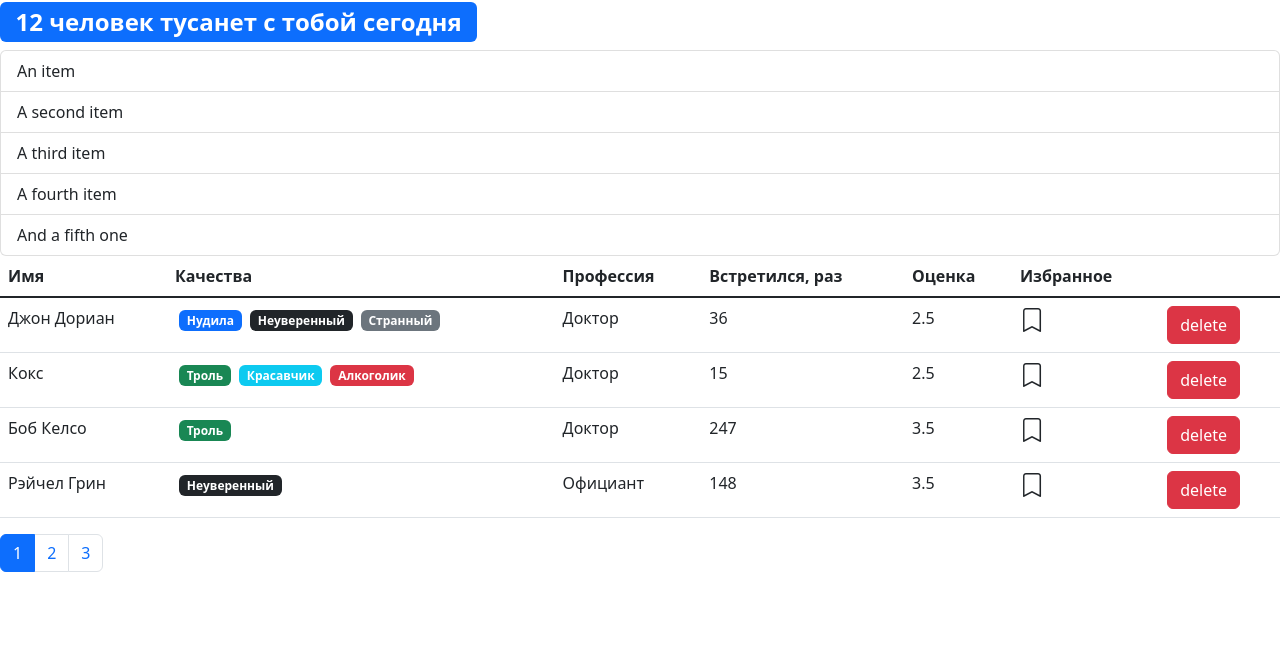
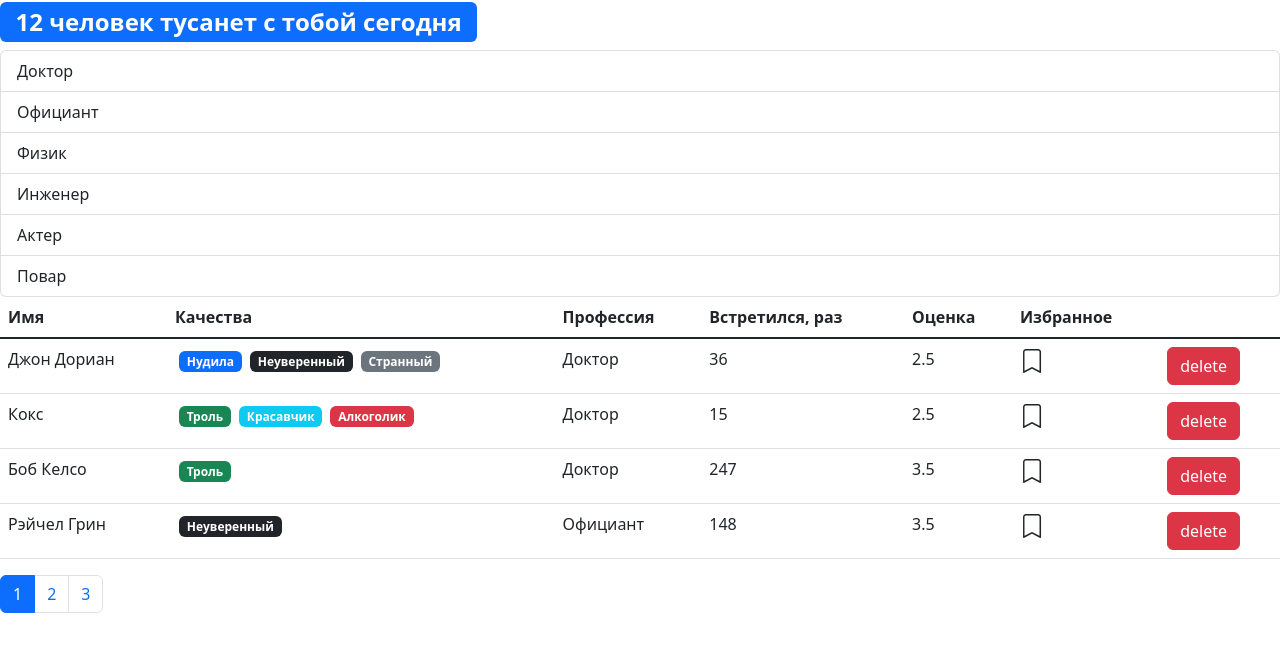
Before and after one commit to fatevector/fast-company, a React (Create React App) app: page / in a window 1280 px wide. Shown: the top 652 px of the page. Built offline with nearby package versions, Linux system fonts and the light colour scheme.

Commit message:
groupList display

```diff
--- a/src/app/components/groupList.jsx
+++ b/src/app/components/groupList.jsx
@@ -1,15 +1,25 @@
 import React from "react";
+import PropTypes from "prop-types";
 
-const GroupList = () => {
+const GroupList = ({ items, valueProperty, contentProperty }) => {
     return (
         <ul className="list-group">
-            <li className="list-group-item">An item</li>
-            <li className="list-group-item">A second item</li>
-            <li className="list-group-item">A third item</li>
-            <li className="list-group-item">A fourth item</li>
-            <li className="list-group-item">And a fifth one</li>
+            {Object.keys(items).map(item => (
+                <li
+                    key={items[item][valueProperty]}
+                    className="list-group-item"
+                >
+                    {items[item][contentProperty]}
+                </li>
+            ))}
         </ul>
     );
 };
 
+GroupList.propTypes = {
+    items: PropTypes.object.isRequired,
+    valueProperty: PropTypes.string.isRequired,
+    contentProperty: PropTypes.string.isRequired
+};
+
 export default GroupList;
--- a/src/app/components/users.jsx
+++ b/src/app/components/users.jsx
@@ -27,10 +27,14 @@
 
     return (
         <>
-            <GroupList
-                items={professions}
-                onItemSelect={handleProffessionSelect}
-            />
+            {professions && (
+                <GroupList
+                    items={professions}
+                    onItemSelect={handleProffessionSelect}
+                    valueProperty="_id"
+                    contentProperty="name"
+                />
+            )}
             {count > 0 && (
                 <table className="table table-hover">
                     <thead>
```
